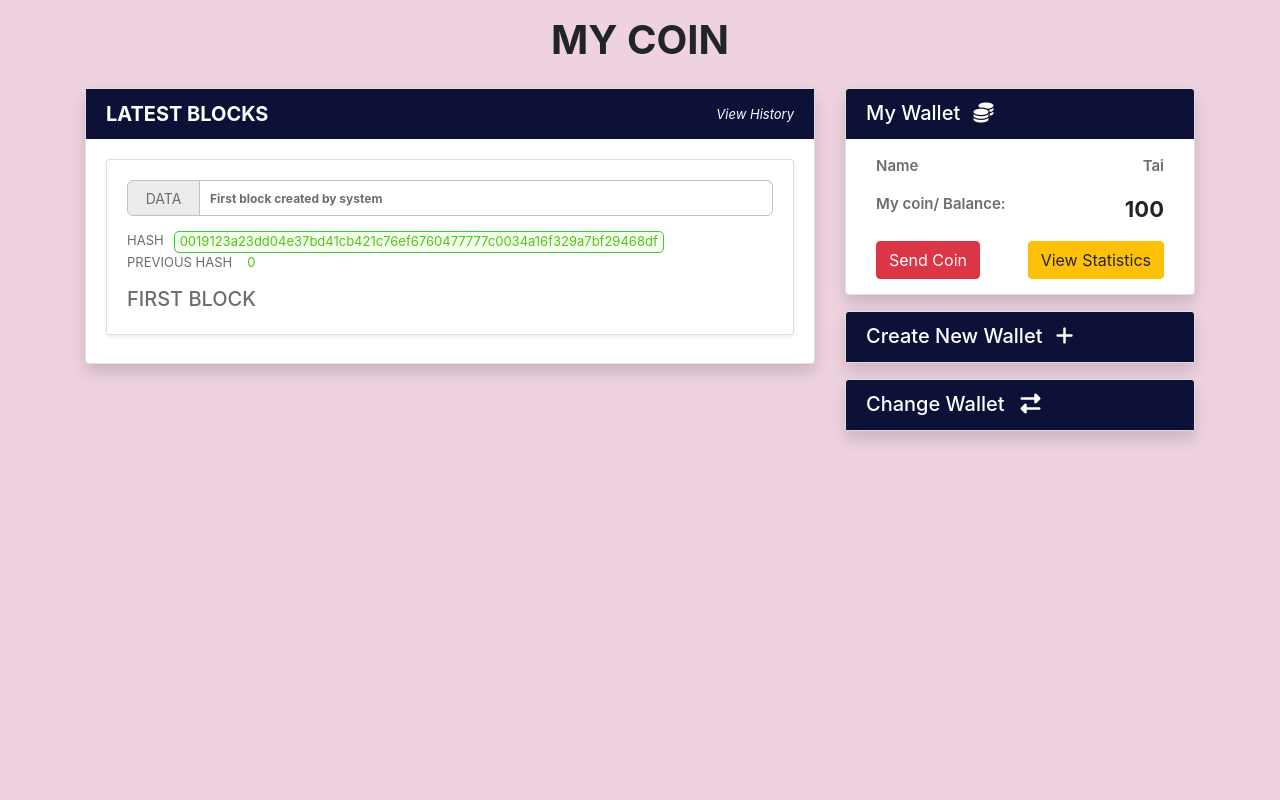
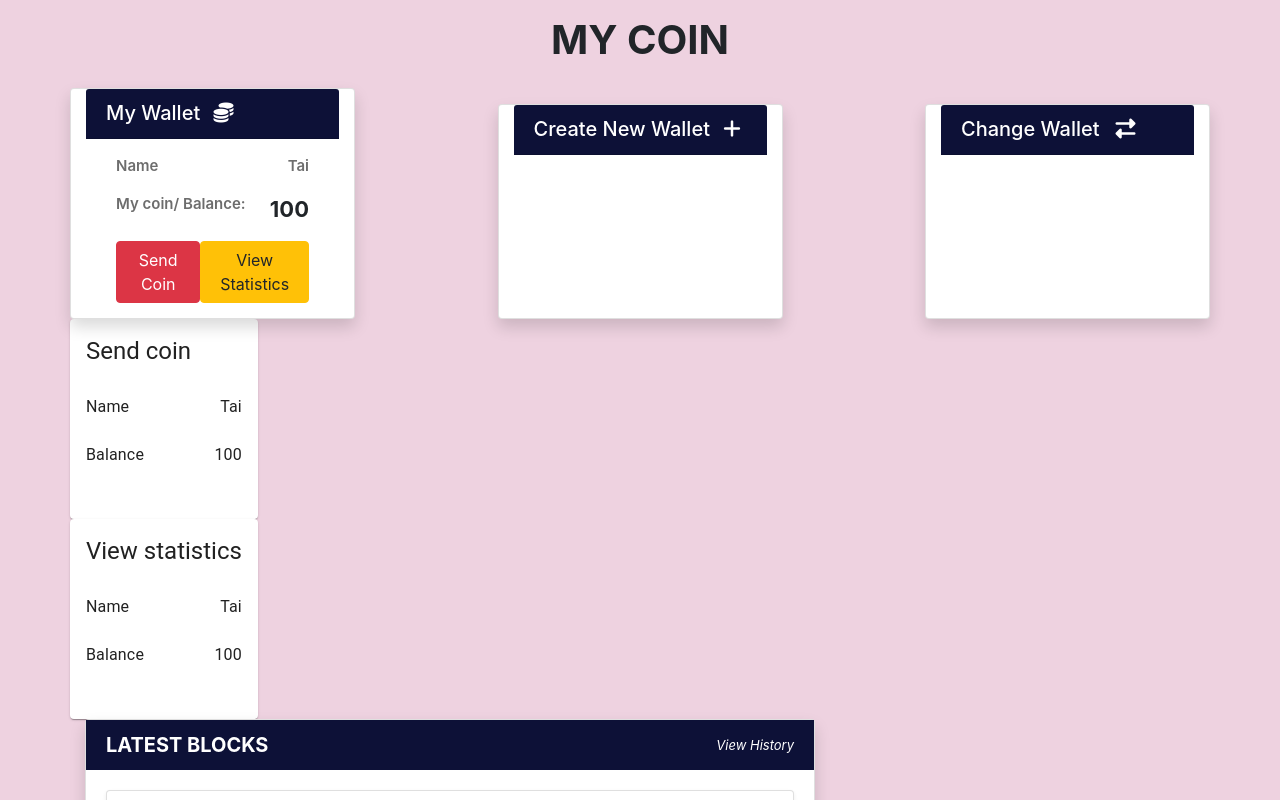
Before and after one commit to NhatTai20/my-coin, a React (Create React App) app: page / in a window 1280 px wide. Shown: the top 800 px of the page. Built offline with nearby package versions, Linux system fonts and the light colour scheme.

Commit message:
wallet section ui

```diff
--- a/package.json
+++ b/package.json
@@ -3,15 +3,20 @@
   "version": "0.1.0",
   "private": true,
   "dependencies": {
+    "@emotion/react": "^11.9.0",
+    "@emotion/styled": "^11.8.1",
+    "@mui/material": "^5.6.4",
     "@testing-library/jest-dom": "^5.12.0",
     "@testing-library/react": "^11.2.6",
     "@testing-library/user-event": "^12.8.3",
+    "antd": "^4.20.2",
     "crypto-js": "^4.0.0",
     "elliptic": "^6.5.4",
     "moment": "^2.29.1",
     "react": "^17.0.2",
     "react-dom": "^17.0.2",
     "react-scripts": "4.0.3",
+    "sass": "^1.51.0",
     "web-vitals": "^1.1.1"
   },
   "scripts": {
--- a/src/App.js
+++ b/src/App.js
@@ -208,12 +208,7 @@ function App() {
           <div>
             <label>{miningReward}</label>
           </div> */}
-
           <div className="row">
-            <BlockChain
-              blocks={block}
-              history={history}
-            />
             <Wallet
               myWallet={wallets[indexWalletActive]}
               wallets={wallets}
@@ -224,6 +219,13 @@ function App() {
               // walletHistory={walletHistory}
             />
           </div>
+          <div className="row">
+            <BlockChain
+              blocks={block}
+              history={history}
+            />
+
+          </div>
         </div>
       </div>
     </div>
--- a/src/components/Blockchain/Block.js
+++ b/src/components/Blockchain/Block.js
@@ -1,7 +1,7 @@
-import React from 'react';
-
+import React from "react";
+import { Card } from "antd";
 function Block(props) {
-    const {data, hash, prevHash, name} = props;
+  const { data, hash, prevHash, name } = props;
   return (
     <div className="card block-content shadow-sm mb-2">
         <div className="card-body">
--- a/src/components/Wallet/Wallet.js
+++ b/src/components/Wallet/Wallet.js
@@ -1,7 +1,14 @@
-import React, { useState } from 'react';
-
+import React, { useState } from "react";
+import Card from "@mui/material/Card";
+import CardContent from "@mui/material/CardContent";
+import CardMedia from "@mui/material/CardMedia";
+import Typography from "@mui/material/Typography";
+import { Button, CardActionArea, CardActions } from "@mui/material";
+import List from "@mui/material/List";
+import ListItem from "@mui/material/ListItem";
+import ListItemText from "@mui/material/ListItemText";
+import './Wallet.scss'
 function Wallet(props) {
-
   const {
     myWallet,
     wallets,
@@ -11,47 +18,50 @@ function Wallet(props) {
     sendCoin,
     // walletHistory
   } = props;
-    const [valueForm, setValueForm] = useState(''); // name from create wallet form
+  const [valueForm, setValueForm] = useState(""); // name from create wallet form
   const [sendCoinForm, setSendCointForm] = useState(0); // coin from send coin
   const [idReciever, setIdReciever] = useState(0); // id for reciever
 
-    function handleFormCreateChange(e){
+  function handleFormCreateChange(e) {
     setValueForm(e.target.value);
   }
 
-    function handleFormCreateSubmit(e){
+  function handleFormCreateSubmit(e) {
     e.preventDefault();
-        if(valueForm === ''){return}
+    if (valueForm === "") {
+      return;
+    }
     const formValue = {
-            name: valueForm
-        }
-        setValueForm('');
+      name: valueForm,
+    };
+    setValueForm("");
     formCreate(formValue);
   }
 
-    function handleClickChangeWallet(id){
-        const value={
-            newId: id
-        }
-        document.getElementsByClassName('cardchangewallet')[0].classList.remove('xuathien');
+  function handleClickChangeWallet(id) {
+    const value = {
+      newId: id,
+    };
+    document
+      .getElementsByClassName("cardchangewallet")[0]
+      .classList.remove("xuathien");
     getIdChangeWallet(value);
-
   }
 
-    function handleChangeSendCoin(e){
+  function handleChangeSendCoin(e) {
     setSendCointForm(e.target.value);
   }
 
-    function handleChangeIdRecieverCoin(e){
+  function handleChangeIdRecieverCoin(e) {
     setIdReciever(e.target.value);
   }
 
-    function handleFormSendCoinSubmit(e){
+  function handleFormSendCoinSubmit(e) {
     e.preventDefault();
     const formValue = {
       id: Math.floor(idReciever),
-            coin: Math.floor(sendCoinForm)
-        }
+      coin: Math.floor(sendCoinForm),
+    };
     sendCoin(formValue);
     setSendCointForm(0);
     setIdReciever(0);
@@ -71,10 +81,10 @@ function Wallet(props) {
   // }
 
   return (
-        <div className="col-4">
-
+      <>
+      <div className="walletsection">
       {/* CARD MY WALLET*/}
-            <div className="card shadow">
+      <div className="card shadow col-3">
                 <div className="card-header mb-3">
                     <h5>My Wallet <i className="fas fa-coins ml-2" /></h5>
                 </div>
@@ -90,8 +100,6 @@ function Wallet(props) {
                     <div className="card-content-small">
                         <button className="btn btn-danger btnsendcoid">Send Coin</button>
                         <button className="btn btn-warning btnview">View Statistics</button>
-                        {/* <button className="btn btn-warning btnviewhistory">View History</button> */}
-                        {/* <button className="btn btn-warning btnviewhistory">View history</button> */}
                     </div>
                     <div className="card card-send-coin">
                         <div className="card-header card-coin">
@@ -100,7 +108,7 @@ function Wallet(props) {
                         </div>
                         <div className="card-body">
                             <p
-                                className={wallets.length === 1?"txtNoti":"andi"} // andi: display nothing
+                                className={wallets.length === 1?"txtNoti":"andi"}
                             >
                                 Cannot send because there is only one wallet right now! Number of wallets must be at least two.
                             </p>
@@ -157,28 +165,22 @@ function Wallet(props) {
                             </div>
                         </div>
                     </div>
-                    {/* <div className="card card-view-history">
-                        <div className="card-header card-coin">
-                            <span>Wallet History</span>
-                            <i style={{cursor: 'pointer'}} className="fas fa-times-circle iconexithistory" />
-                        </div>
-                        <div className="card-body">
-                            {showHistoryFromEnd(walletHistory)}
-                        </div>
-                    </div> */}
                 </div>
             </div>
 
 
       {/* CARD CREATE WALLET*/}
-            <div className="card shadow mt-3">
-                <h5 className="card-header btncreatewallet" style={{cursor: 'pointer'}}>
+      <div className="card shadow mt-3 col-3">
+        <h5
+          className="card-header btncreatewallet"
+          style={{ cursor: "pointer" }}
+        >
           Create New Wallet <i className="fas fa-plus ml-2" />
         </h5>
         <div className="card-body cardcreatewallet">
           <form
             className="form-inline formcreatewallet"
-                        style={{display: 'flex', justifyContent: 'space-around'}}
+            style={{ display: "flex", justifyContent: "space-around" }}
             onSubmit={handleFormCreateSubmit}
           >
             <div className="form-group">
@@ -189,24 +191,32 @@ function Wallet(props) {
                 onChange={handleFormCreateChange}
               />
             </div>
-                        <button className="btn btn-success btnformcreatewallet">Create</button>
+            <button className="btn btn-success btnformcreatewallet">
+              Create
+            </button>
           </form>
         </div>
       </div>
 
-
       {/* CARD CHANGE WALLET*/}
-            <div className="card shadow mt-3">
-                <h5 className="card-header btnchangewallet" style={{cursor: 'pointer'}}>
+      <div className="card shadow mt-3 col-3">
+        <h5
+          className="card-header btnchangewallet"
+          style={{ cursor: "pointer" }}
+        >
           Change Wallet
           <i className="fas fa-exchange-alt ml-3" />
         </h5>
         <div className="card-body cardchangewallet">
-                    {wallets.map(wallet =>(
+          {wallets.map((wallet) => (
             <div
               key={wallet.id}
-                            className={iWalletActive === wallet.id ? "active changewallet mb-2":"changewallet mb-2"}
-                            onClick={()=>handleClickChangeWallet(wallet.id)}
+              className={
+                iWalletActive === wallet.id
+                  ? "active changewallet mb-2"
+                  : "changewallet mb-2"
+              }
+              onClick={() => handleClickChangeWallet(wallet.id)}
             >
               <span>{wallet.name}</span>
             </div>
@@ -214,6 +224,75 @@ function Wallet(props) {
         </div>
       </div>
     </div>
+    <div>
+      {/* CARD MY WALLET*/}
+     <Card sx={{ maxWidth: 345 }}>
+        <CardActionArea>
+          <CardContent>
+            <Typography gutterBottom variant="h5" component="div">
+              Send coin
+            </Typography>
+            <List
+              sx={{ width: "100%", maxWidth: 360, bgcolor: "background.paper" }}
+            >
+                <ListItem
+                  disableGutters
+                  secondaryAction={
+                    <ListItemText primary={myWallet.name} />
+                  }
+                >
+                  <ListItemText primary={`Name`} />
+                </ListItem>
+                <ListItem
+                  disableGutters
+                  secondaryAction={
+                    <ListItemText primary={myWallet.coin} />
+                  }
+                >
+                  <ListItemText primary={`Balance`} />
+                </ListItem>
+            </List>
+          </CardContent>
+        </CardActionArea>
+        <CardActions>
+
+        </CardActions>
+      </Card>
+      <Card sx={{ maxWidth: 345 }}>
+        <CardActionArea>
+          <CardContent>
+            <Typography gutterBottom variant="h5" component="div">
+              View statistics
+            </Typography>
+            <List
+              sx={{ width: "100%", maxWidth: 360, bgcolor: "background.paper" }}
+            >
+                <ListItem
+                  disableGutters
+                  secondaryAction={
+                    <ListItemText primary={myWallet.name} />
+                  }
+                >
+                  <ListItemText primary={`Name`} />
+                </ListItem>
+                <ListItem
+                  disableGutters
+                  secondaryAction={
+                    <ListItemText primary={myWallet.coin} />
+                  }
+                >
+                  <ListItemText primary={`Balance`} />
+                </ListItem>
+            </List>
+          </CardContent>
+        </CardActionArea>
+        <CardActions>
+
+        </CardActions>
+      </Card>
+    </div>
+      </>
+
   );
 }
 
--- /dev/null
+++ b/src/components/Wallet/Wallet.scss
@@ -0,0 +1,9 @@
+.walletsection{
+    display: flex;
+    justify-content: space-between;
+    width: 100%;
+    flex-wrap: wrap;
+}
+.col-3{
+    width: calc(100% / 3);
+}
```
Also changed, not shown: 1 other file (tests, documents, lock files or other folders). Lines whose indentation alone changed are shown as unchanged.
